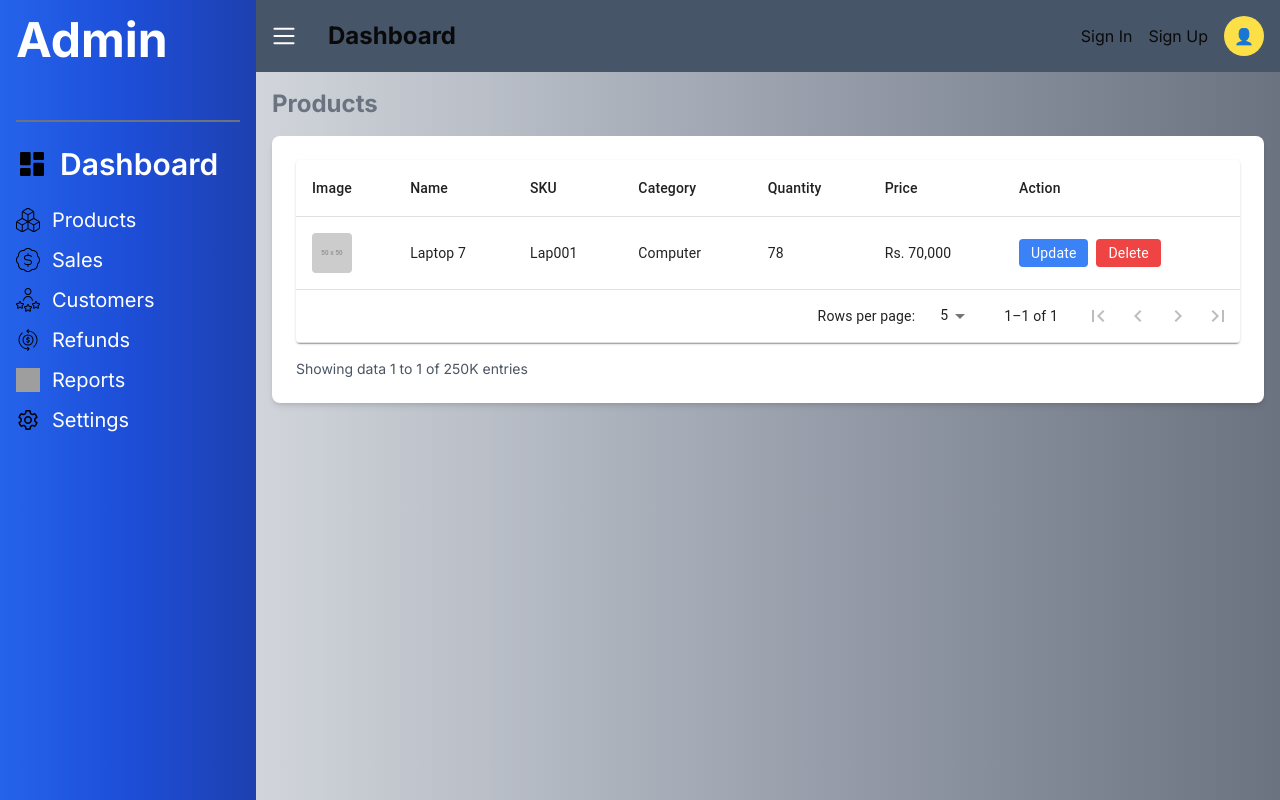
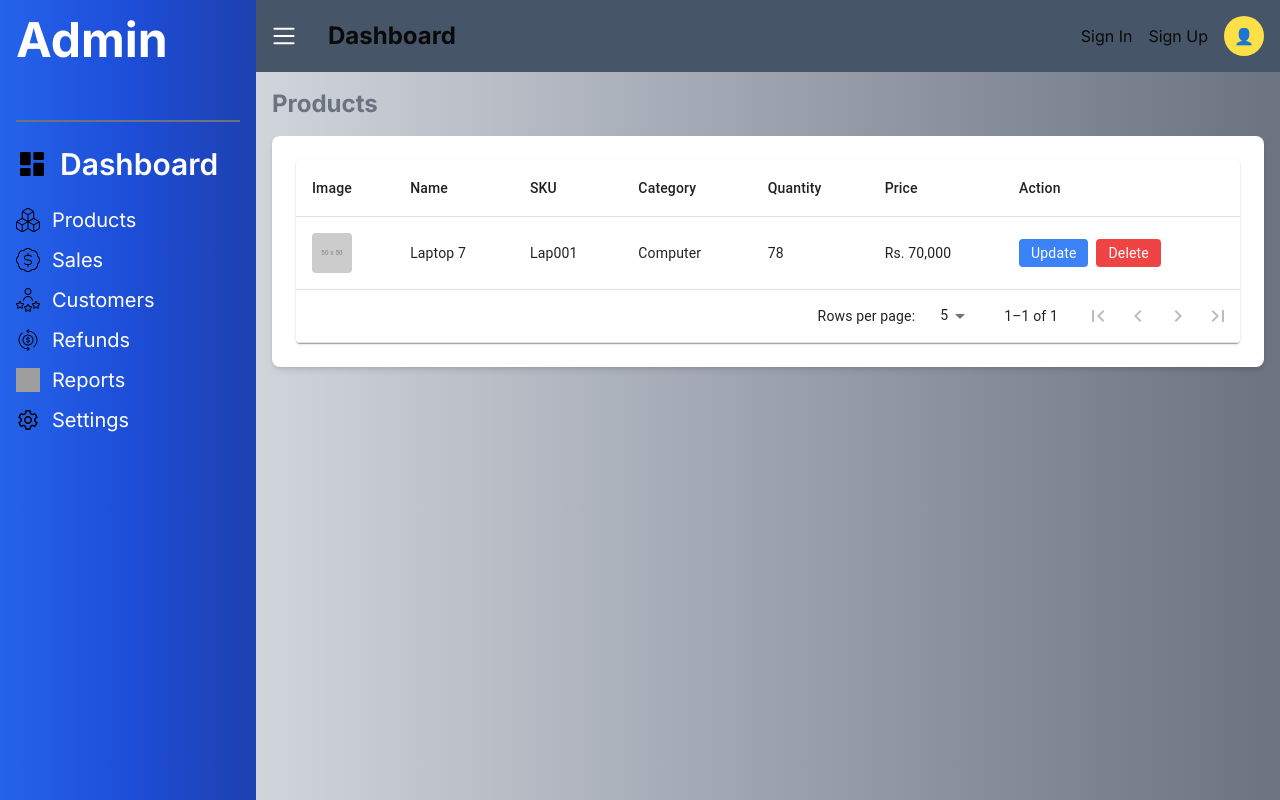
Before and after one commit to navodlakshan/POS-System-React_js-Front_end, a Next.js app: page /Products/ViewProducts in a window 1280 px wide. Built offline with nearby package versions, Linux system fonts and the light colour scheme; grey boxes are pictures that could not be loaded.

Commit message:
26-02-2025

```diff
--- a/src/app/Products/ViewProducts/page.tsx
+++ b/src/app/Products/ViewProducts/page.tsx
@@ -233,9 +233,6 @@ export default function ViewProducts() {
                                 </TableFooter>
                             </Table>
                         </TableContainer>
-                        <div className="mt-4 text-sm text-gray-600">
-                            Showing data 1 to {productsState.length} of 250K entries
-                        </div>
                     </div>
                 </div>
             </div>
```
